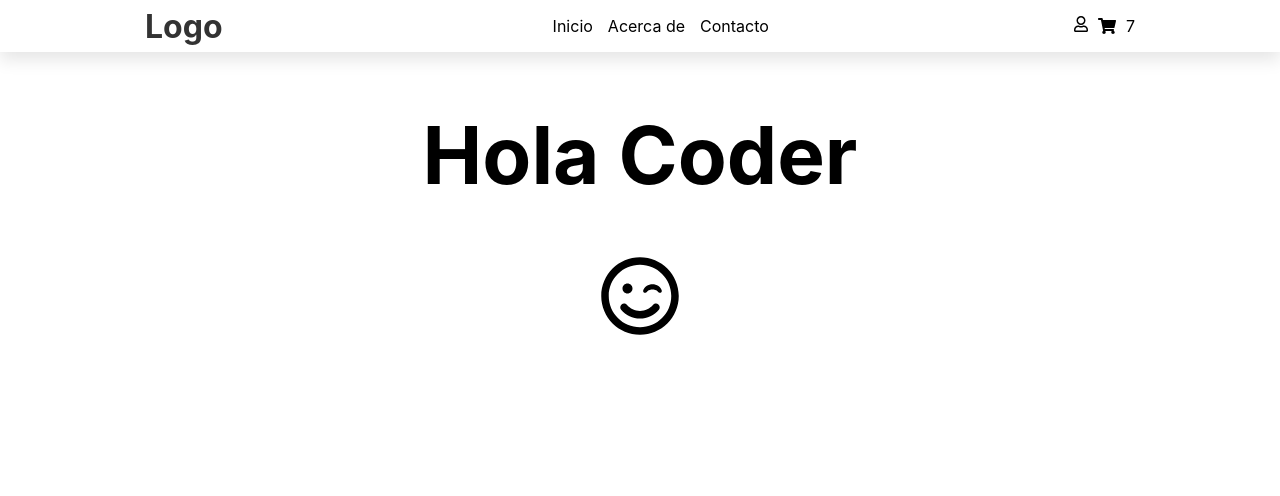
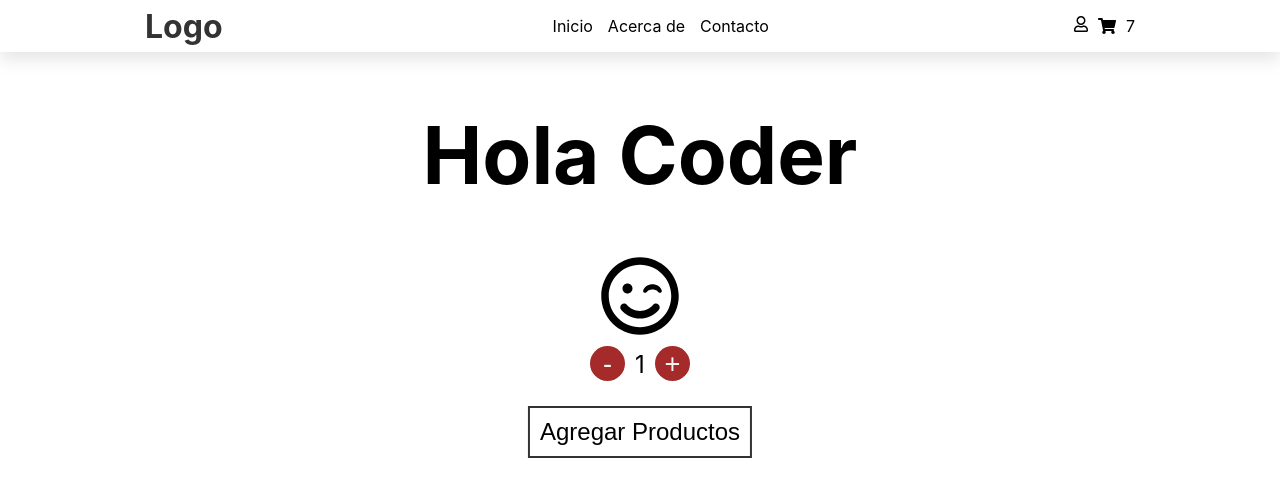
Before and after one commit to chrismer/React, a React (Create React App) app: page / in a window 1280 px wide. Shown: the top 496 px of the page. Built offline with nearby package versions, Linux system fonts and the light colour scheme.

Commit message:
agregando counter

```diff
--- /dev/null
+++ b/src/components/Counter/ItemCount.css
@@ -0,0 +1,41 @@
+/* .contador{
+
+    display: flex;
+    justify-content: center;
+    align-items: center;
+} */
+.sumar, .restar{
+    font-size: 1.7rem;
+    border-radius: 50%;
+    background-color: brown;
+    border: none;
+    color: whitesmoke;
+    margin: 10px;
+    cursor: pointer;
+    width: 35px;
+    height: 35px;
+}
+/* .restar{
+display: flex;
+justify-content: center;
+} */
+.display{
+    font-size: 1.5rem;
+}
+
+.agregar{
+    font-size: 1.5rem;
+    background-color: white;
+    border: 2px solid #333;
+    margin: 15px;
+    padding: 10px;
+    cursor: pointer;
+    transition: .5s;
+    display: flex;
+    transform: translateX(-50%);
+    margin-left: 50%;
+    margin-top: 15px;
+}
+.agregar:hover{
+    border-radius: 30px;
+}
--- /dev/null
+++ b/src/components/Counter/ItemCount.js
@@ -0,0 +1,56 @@
+import React from 'react'
+import { useState } from 'react';
+import './ItemCount.css'
+
+const ItemCount = ({stock, initial, onAdd}) => {
+    const [counter, setCounter] = useState(1);
+    const [disabled, setDisabled] = useState(false);
+    let incrementCounter = () => setCounter(counter + 1);
+    let decrementCounter = () => setCounter(counter - 1);
+    const OnAdd = ()=> alert('Se seleccionaron ' + counter + ' producto/s')
+    if(counter<=1) {
+      decrementCounter = () => setDisabled(disabled, true);
+    }
+    if (counter === stock){
+      incrementCounter = ()=> setDisabled(disabled, true);
+    }
+    return (
+
+        <div className='contador'>
+            <ButtonDecrement onClickFunc={decrementCounter}/>
+            <Display message={counter}/>
+            <ButtonIncrement onClickFunc={incrementCounter}/>
+            <ButtonOnAdd onClickFunc={OnAdd}/>
+        </div>
+
+    )
+}
+
+export default ItemCount
+
+export function ButtonIncrement(props) {
+
+    return (
+      <button className='sumar' onClick={props.onClickFunc}>+</button>
+    )
+ }
+
+ export function ButtonDecrement(props) {
+
+    return (
+      <button className='restar' onClick={props.onClickFunc}>-</button>
+    )
+  }
+
+  export function ButtonOnAdd(props) {
+      return(
+
+          <button className='agregar' onClick={props.onClickFunc}>Agregar Productos</button>
+      )
+  }
+
+  export function Display(props) {
+    return (
+      <label className='display' >{props.message}</label>
+    )
+  }
--- a/src/components/Hero/ItemListContainer.js
+++ b/src/components/Hero/ItemListContainer.js
@@ -1,6 +1,7 @@
 import { faSmileWink } from '@fortawesome/free-regular-svg-icons'
 import { FontAwesomeIcon } from '@fortawesome/react-fontawesome'
 import React from 'react'
+import ItemCount, { ButtonOnAdd } from '../Counter/ItemCount'
 import './ItemListContainer.css'
 
 const ItemListContainer = ({greeting}) => {
@@ -8,6 +9,8 @@ const ItemListContainer = ({greeting}) => {
         <div>
             <h1 className="greeting">{greeting}</h1>
             <FontAwesomeIcon className="smile" icon={faSmileWink}/>
+            <ItemCount stock={10}/>
+
         </div>
     )
 }
```
